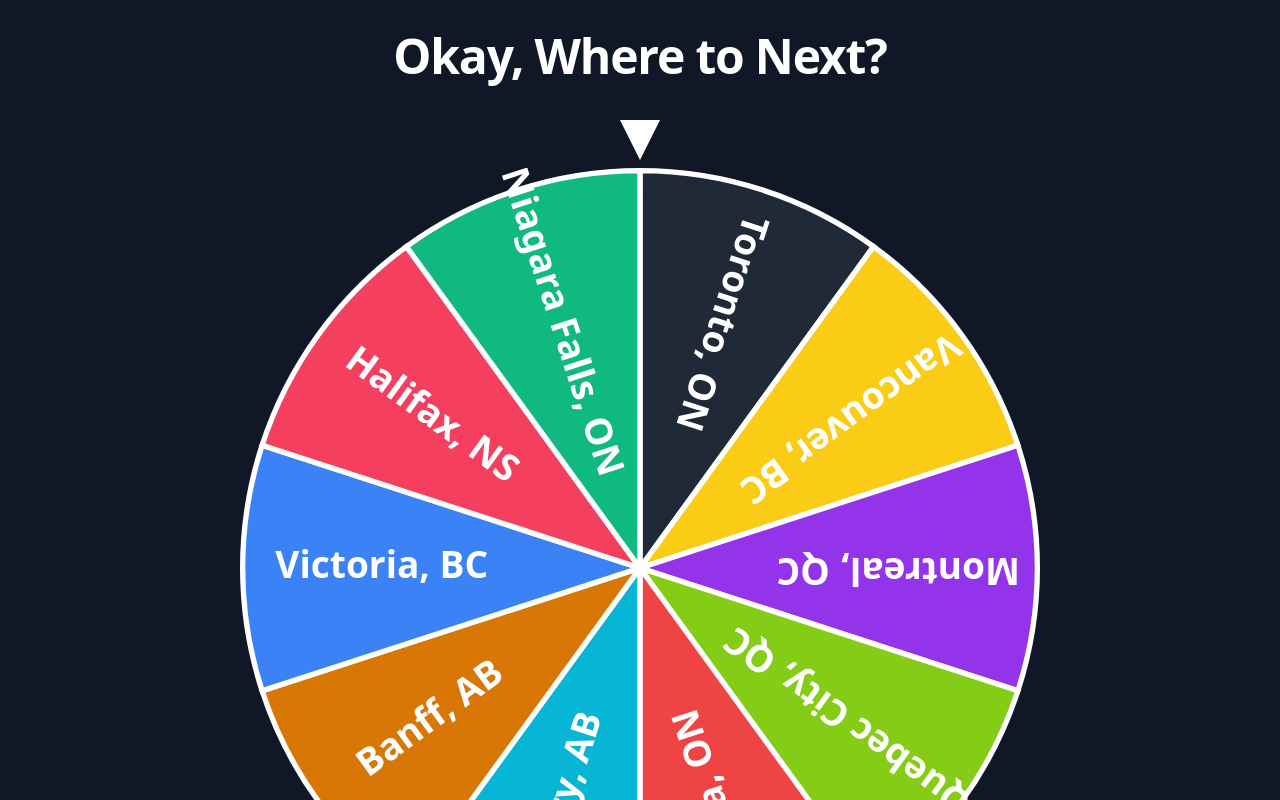
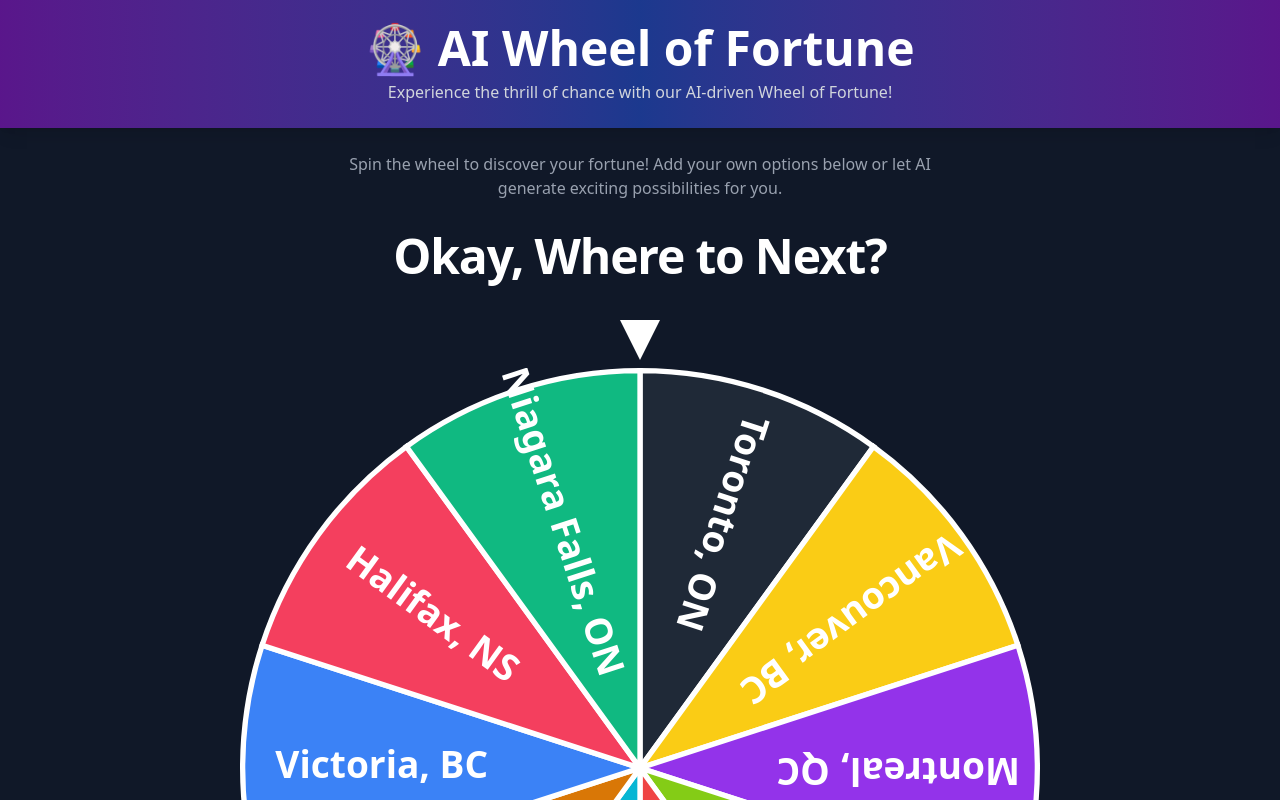
Before and after one commit to Uszczi/ai-wheel-of-fortune, a Next.js app: page / in a window 1280 px wide. Shown: the top 800 px of the page. Built offline with nearby package versions, Linux system fonts and the light colour scheme.

Commit message:
✨ add header

```diff
--- /dev/null
+++ b/app/Header.tsx
@@ -0,0 +1,13 @@
+
+export default function Header() {
+  return (
+    <header className="w-full bg-gradient-to-r from-purple-900 via-blue-900 to-purple-900 py-6 text-center shadow-lg">
+      <h1 className="text-3xl font-bold text-white md:text-4xl lg:text-5xl">
+        🎡 AI Wheel of Fortune
+      </h1>
+      <p className="mt-2 text-sm text-gray-300 md:text-base">
+        Experience the thrill of chance with our AI-driven Wheel of Fortune!
+      </p>
+    </header>
+  );
+}
--- a/app/page.tsx
+++ b/app/page.tsx
@@ -10,7 +10,7 @@ import {
 import { useState } from "react";
 
 import Wheel from "./Wheel";
-
+import Header from "./Header";
 import WheelButton from "./WheelButton";
 import WheelPointer from "./WheelPointer";
 import WheelTitle from "./WheelTittle";
@@ -94,7 +94,13 @@ export default function Home() {
   };
 
   return (
-    <div className="flex min-h-screen flex-col items-center justify-center bg-gray-900 px-4 py-6 text-white sm:px-6 md:px-8 md:py-8">
+    <div className="flex min-h-screen flex-col bg-gray-900 text-white">
+      <Header />
+      <p className="mx-auto mt-6 max-w-2xl px-4 text-center text-gray-400">
+        Spin the wheel to discover your fortune! Add your own options below or
+        let AI generate exciting possibilities for you.
+      </p>
+      <div className="flex flex-1 flex-col items-center justify-center px-4 py-6 sm:px-6 md:px-8 md:py-8">
         <WheelTitle />
         <WheelPointer />
         <div className="relative w-full max-w-[90vw] overflow-hidden sm:max-w-125 md:max-w-150 lg:max-w-200">
@@ -123,5 +129,6 @@ export default function Home() {
           </div>
         </div>
       </div>
+    </div>
   );
 }
```
Lines whose indentation alone changed are shown as unchanged.
